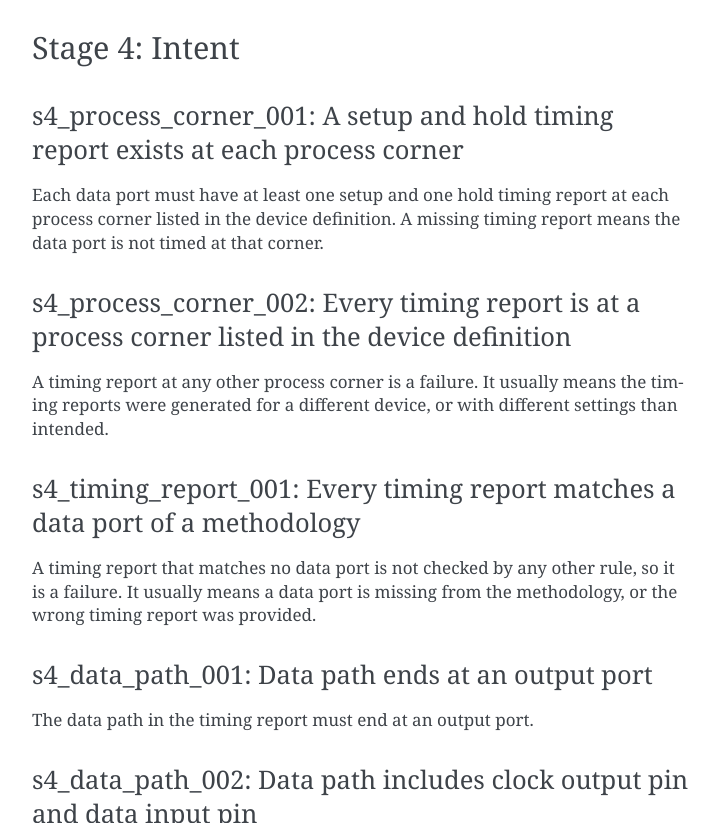
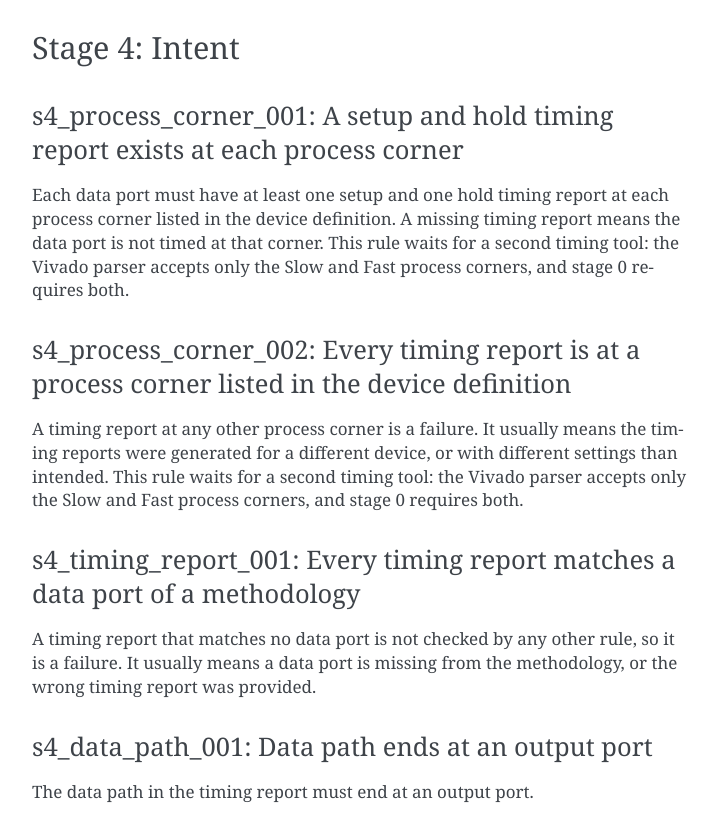
Before and after one commit to jeremiah-c-leary/sta-constraint-validator, a Sphinx documentation site: the page built from docs/source/trc.rst, in a window 1280 px wide and 900 px high, scrolled down 5102 px, cut to the strip 77-900 px from the top of the window. Shown: the whole strip, without its empty margins (388-1106 px from the left). Built offline with Sphinx 7.4.7, drawn with Linux system fonts in a browser that asks for light colours.

Commit message:
Noting that the process corner rules wait for a second timing tool.
Co-Authored-By: Claude Opus 5.5 <noreply@anthropic.com>

```diff
--- a/docs/source/trc.rst
+++ b/docs/source/trc.rst
@@ -177,12 +177,14 @@ s4_process_corner_001: A setup and hold timing report exists at each process cor
 
 Each data port must have at least one setup and one hold timing report at each process corner listed in the device definition.
 A missing timing report means the data port is not timed at that corner.
+This rule waits for a second timing tool: the Vivado parser accepts only the Slow and Fast process corners, and stage 0 requires both.
 
 s4_process_corner_002: Every timing report is at a process corner listed in the device definition
 ^^^^^^^^^^^^^^^^^^^^^^^^^^^^^^^^^^^^^^^^^^^^^^^^^^^^^^^^^^^^^^^^^^^^^^^^^^^^^^^^^^^^^^^^^^^^^^^^^
 
 A timing report at any other process corner is a failure.
 It usually means the timing reports were generated for a different device, or with different settings than intended.
+This rule waits for a second timing tool: the Vivado parser accepts only the Slow and Fast process corners, and stage 0 requires both.
 
 s4_timing_report_001: Every timing report matches a data port of a methodology
 ^^^^^^^^^^^^^^^^^^^^^^^^^^^^^^^^^^^^^^^^^^^^^^^^^^^^^^^^^^^^^^^^^^^^^^^^^^^^^^
```
